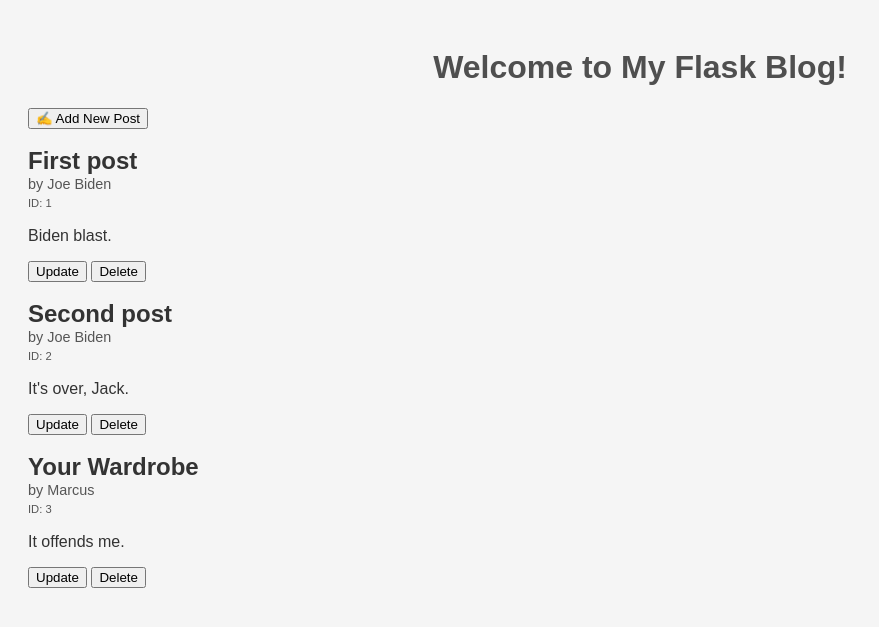
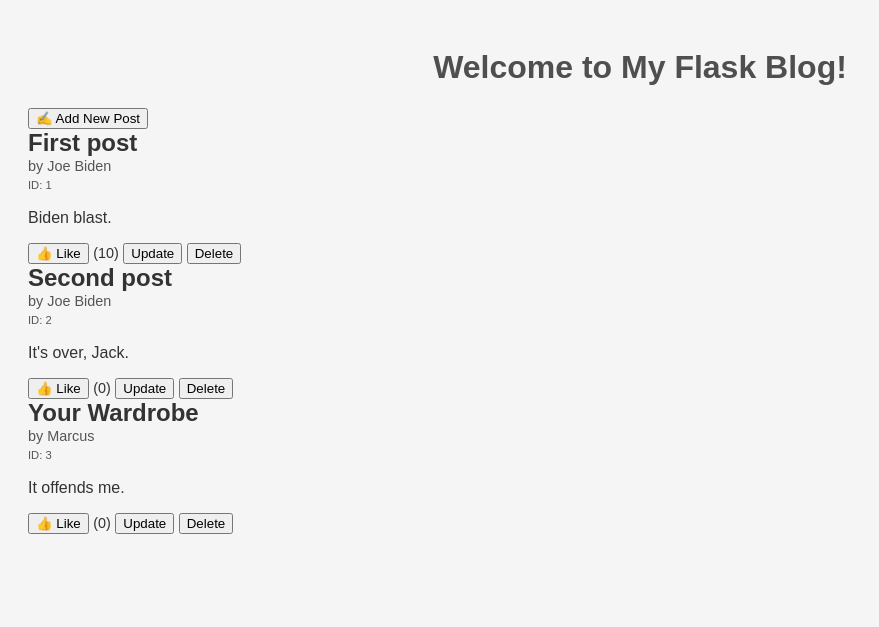
Before and after one commit to Pooch41/masterblog, a Flask app: page / in a window 1280 px wide. Shown: the top 627 px of the page, without its empty margins (0-879 px from the left). Run offline with Flask 3, Linux system fonts and the light colour scheme.

Commit message:
Like functionality

```diff
--- a/app.py
+++ b/app.py
@@ -34,7 +34,8 @@ def add():
             "id": id,
             "author": name,
             "title": title,
-            "content": content
+            "content": content,
+            "likes": 0
         }
 
         blog_posts.append(new_post)
@@ -53,6 +54,7 @@ def delete(post_id):
     for post in blog_posts:
         if post['id'] == post_id:
             del blog_posts[blog_posts.index(post)]
+            break
 
     with open('data/blog.json', 'w') as file:
         json.dump(blog_posts, file)
@@ -78,16 +80,6 @@ def update(post_id):
         return "Post not found", 404
 
     if request.method == 'POST':
-        name = request.form['author']
-        content = request.form['content']
-        title = request.form['title']
-        new_post = {
-            "id": post_id,
-            "author": name,
-            "title": title,
-            "content": content
-        }
-
         with open('data/blog.json', 'r') as file:
             blog_posts = json.load(file)
 
@@ -95,12 +87,41 @@ def update(post_id):
             if post['id'] == post_id:
                 del blog_posts[blog_posts.index(post)]
 
+        name = request.form['author']
+        content = request.form['content']
+        title = request.form['title']
+        likes = post['likes']
+        new_post = {
+            "id": post_id,
+            "author": name,
+            "title": title,
+            "content": content,
+            "likes": likes
+        }
+
+
         blog_posts.append(new_post)
         with open('data/blog.json', 'w') as file:
             json.dump(blog_posts, file)
         return redirect(url_for('index'))
     return render_template('update.html', post=post)
 
+@app.route('/like/<int:post_id>', methods=['POST'])
+def like(post_id):
+    with open('data/blog.json', 'r') as file:
+        data = json.load(file)
+
+    for post in data:
+        if post['id'] == post_id:
+            post['likes'] += 1
+            break
+
+    with open('data/blog.json', 'w') as file:
+        json.dump(data, file)
+
+    return redirect(url_for('index'))
+
+
 
 if __name__ == '__main__':
     app.run(host="0.0.0.0", port=5000, debug=True)
--- a/data/blog.json
+++ b/data/blog.json
@@ -1 +1 @@
-[{"id": 1, "author": "Joe Biden", "title": "First post", "content": "Biden blast."}, {"id": 2, "author": "Joe Biden", "title": "Second post", "content": "It's over, Jack."}, {"id": 3, "author": "Marcus", "title": "Your Wardrobe", "content": "It offends me."}]
+[{"id": 1, "author": "Joe Biden", "title": "First post", "content": "Biden blast.", "likes": 10}, {"id": 2, "author": "Joe Biden", "title": "Second post", "content": "It's over, Jack.", "likes": 0}, {"id": 3, "author": "Marcus", "title": "Your Wardrobe", "content": "It offends me.", "likes": 0}]
--- a/templates/index.html
+++ b/templates/index.html
@@ -4,8 +4,6 @@
     <h1>Welcome to My Flask Blog!</h1>
     <a href="{{ url_for('add') }}" class="button-link">
         <button type="button">✍️ Add New Post</button> </a>
-        <br />
-        <br />
         {% for post in posts %}
             <div>
             <h2 style="margin: 0; padding-right: 10px;"> {{ post["title"] }} </h2>
@@ -13,15 +11,18 @@
             <small style="font-size: 0.7em; color: #555;"> ID: {{ post["id"] }} </small>
             <p> {{ post["content"] }}</p>
                 <div>
+                    <form method="POST" action="{{ url_for('like', post_id=post['id']) }}" class="like-form" style="display: inline;">
+                        <input type="submit" value="👍 Like" class="like-button">
+                        <span style="font-size: 0.9em;">({{ post["likes"] }})</span>
+                    </form>
+
                     <a href="{{ url_for('update', post_id=post['id']) }}" class="update-link" style="text-decoration: none;">
                         <button type="button">Update</button>
-                    </a>
-                    <form method="POST" action="{{ url_for('delete', post_id=post['id']) }}" class="delete-form" style="display: inline;">
+                    </a><form method="POST" action="{{ url_for('delete', post_id=post['id']) }}" class="delete-form" style="display: inline;">
                         <input type="submit" value="Delete" class="delete-button"
                                onclick="return confirm('Are you sure you want to delete this post?');">
                     </form>
                 </div>
-                <br />
             </div>
         {% endfor %}
 {% endblock %}
```
